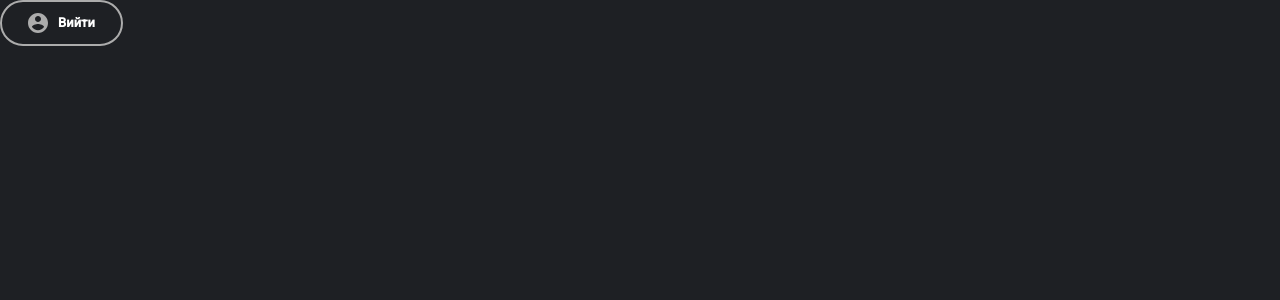
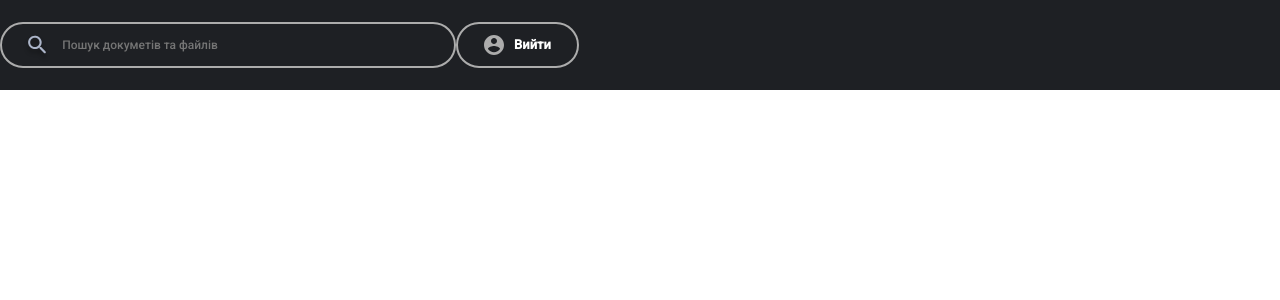
Before and after one commit to DudnikDanyil/Storage, a React (Create React App) app: page / in a window 1280 px wide. Shown: the top 300 px of the page. Built offline with nearby package versions, Linux system fonts and the light colour scheme.

Commit message:
change Home.tsx,Home.scss

```diff
--- a/src/components/LogOutButton/LogOutButton.scss
+++ b/src/components/LogOutButton/LogOutButton.scss
@@ -14,9 +14,6 @@ $vars: (
   --brd--rad:70px;
   --brd--size:2px;
 }
-body{
-  background-color: #1E2024;
-}
 .header__logout-button{
   @include var(font-family, ff);
   @include var(font-weight, fw);
@@ -26,7 +23,7 @@ body{
   background-color: transparent;
   border: var(--brd--size) solid var(--clr--brd);
   display: inline-flex;
-  padding: 11px 26px;
+  padding: 0.68725rem 1.625rem;
   line-height: 1.25rem;
 overflow: hidden;
 position: relative;
--- a/src/components/Search/Search.scss
+++ b/src/components/Search/Search.scss
@@ -15,6 +15,7 @@ $vars: (
   @each $property, $value in $vars {
     --#{$property}: #{$value};
   }
+
 }
 
 .header__search{
@@ -32,10 +33,10 @@ $vars: (
     @include var(font-weight, fw--plhl);
     @include var(font-size, fs--plhl);
     @include var(color, accent--clr--plhl);
-    background-color: #1E2024;
     @include var(caret-color, clr--caret);
     overflow: hidden;
     text-overflow: ellipsis;
+    background-color: transparent;
 }
 
 
@@ -50,7 +51,9 @@ $vars: (
     top: 50%;
     left: 20px;
     transform: translate(0,-50%);
-    padding: 1px 0 0 0;
+    padding: 0.1rem 0 0 0;
+    width: 2.1875rem;
+    height: 2.1875rem;
 }
 .header__search-reset
 {
--- /dev/null
+++ b/src/pages/Home/Home.scss
@@ -0,0 +1,10 @@
+:root{
+    font-size: 16px;
+}
+.header
+{
+    background-color: #1E2024;
+    display: flex;
+    padding: 22px 0;
+   align-items: center;
+}
--- a/src/pages/Home/Home.tsx
+++ b/src/pages/Home/Home.tsx
@@ -1,10 +1,14 @@
 import React from 'react';
 import Search from '../../components/Search/Search';
 import LogOutButton from '../../components/LogOutButton/LogOutButton';
+import './Home.scss'
 
 let Home = () =>{
   return (
-     <LogOutButton/>
+    <header className='header'>
+         <Search/>
+         <LogOutButton/>
+    </header>
   );
 }
 
```
